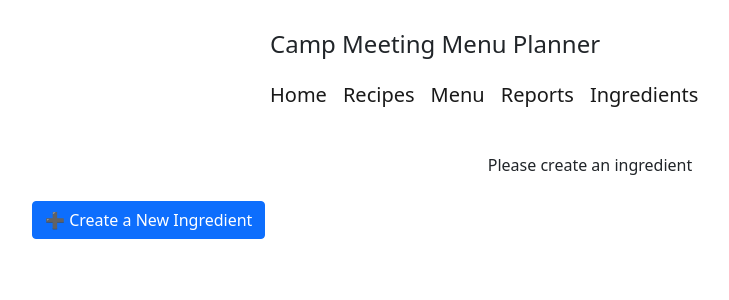
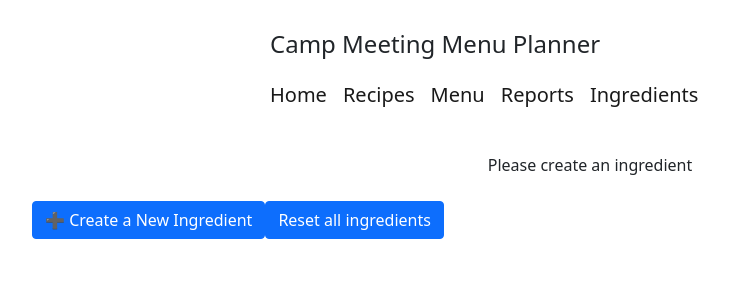
Before and after one commit to gtsflyer/test2, a React (Create React App) app in the folder react-ui/: page /ingredientList in a window 1280 px wide. Shown: the top 300 px of the page, without its empty margins (50-779 px from the left). Built offline with nearby package versions, Linux system fonts and the light colour scheme; no server answers.

Commit message:
added test reset button

```diff
--- a/react-ui/src/components/ingredientList.js
+++ b/react-ui/src/components/ingredientList.js
@@ -54,6 +54,29 @@ function Ingredients() {
     window.location.reload(true);
   };
 
+  async function resetAllIngredients(e){
+    e.preventDefault();
+
+    ingredientList.map(ingredientListItem => {
+      ingredientListItem.orderPlaced = "";
+      ingredientListItem.expectedDelivery = "";
+      ingredientListItem.inventoryOnHand = "";
+
+      // This will send a post request to update the data in the database.
+      // fetch(`${process.env.REACT_APP_BASE_URL_LOCAL}/updateIngredient/${params.id}`, {
+      //   method: "POST",
+      //   body: JSON.stringify(ingredientListItem),
+      //   headers: {
+      //     'Content-Type': 'application/json'
+      //   },
+      // }).catch(error => {
+      //   window.alert(error);
+      // })
+
+      alert(JSON.stringify(ingredientListItem));
+    })
+  };
+
   const ingredientSearchList = ingredientList.map(ingredientListItem => {
     return{
         value: `${ingredientListItem._id}`,
@@ -95,6 +118,7 @@ let updateSelectbox = (value) => {
           <div class="col">
             <div className="form-group">
               <Button href="/createIngredient">➕ Create a New Ingredient</Button>
+              <Button onClick={resetAllIngredients}>Reset all ingredients</Button>
             </div>
           </div>
         </div>
```
